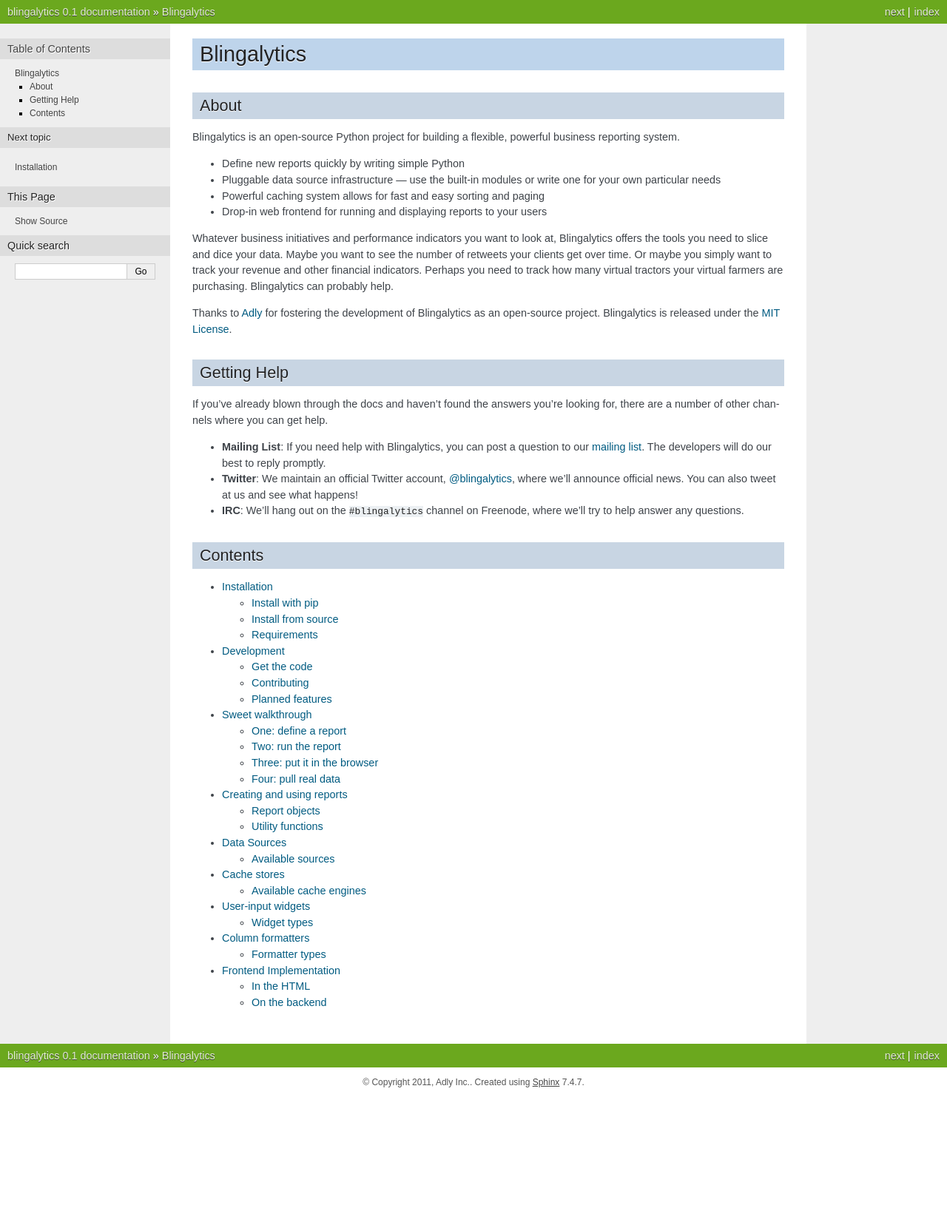
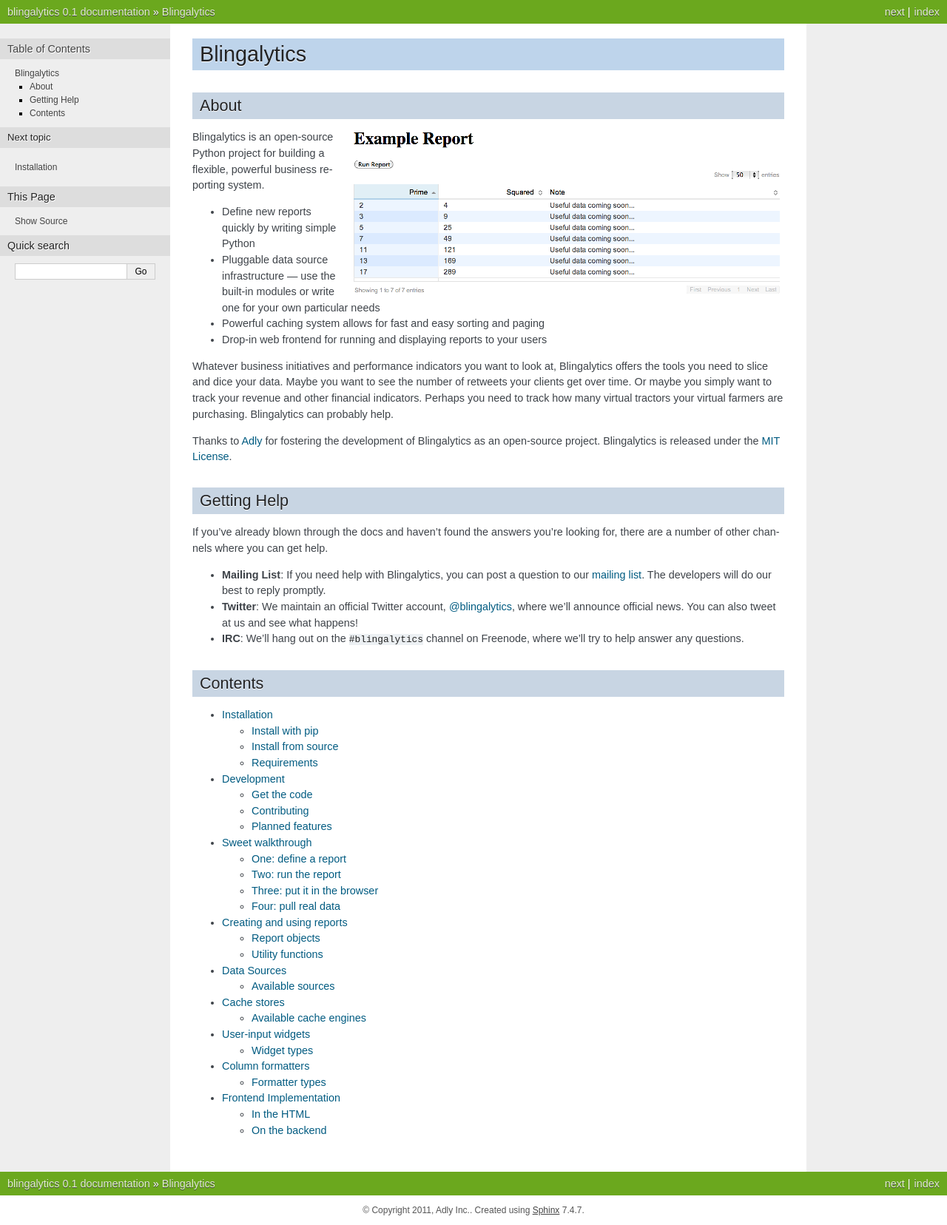
Before and after one commit to adly/blingalytics, a Sphinx documentation site: the page built from docs/index.rst, in a window 1280 px wide. Shown: the whole page at 74% size. Built offline with Sphinx 7.4.7, drawn with Linux system fonts in a browser that asks for light colours; before the commit the page ends 1483 px from its top, so only the background shows below that.

Commit message:
Adds example screenshot to docs

```diff
--- a/docs/index.rst
+++ b/docs/index.rst
@@ -3,6 +3,10 @@
 
 About
 -----
+
+.. image:: /images/example1.png
+   :alt: Blingalytics screenshot
+   :align: right
 
 Blingalytics is an open-source Python project for building a flexible,
 powerful business reporting system.
```
Also changed, not shown: docs/images/example1.png (added).
